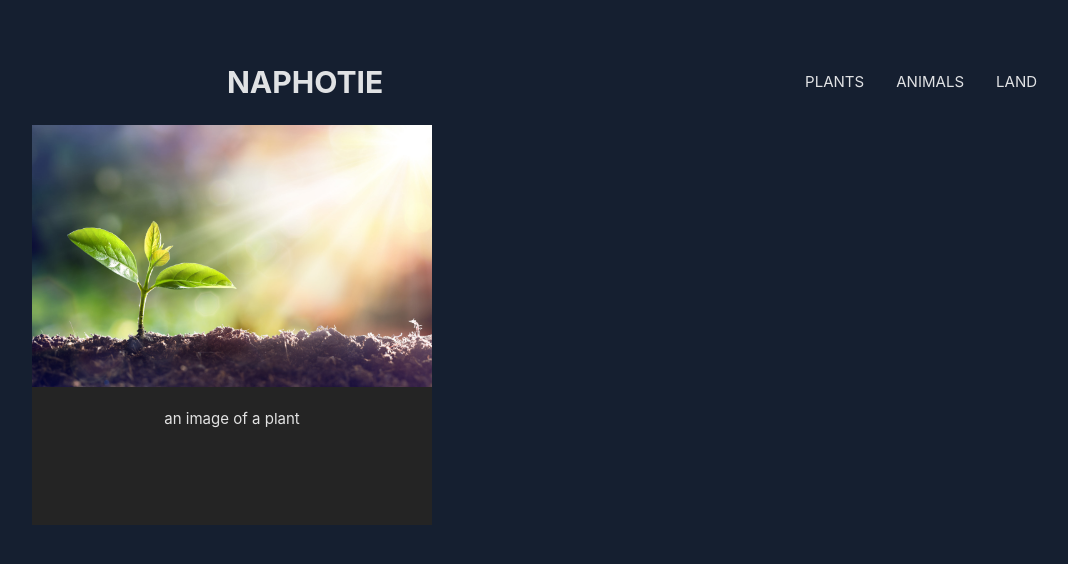
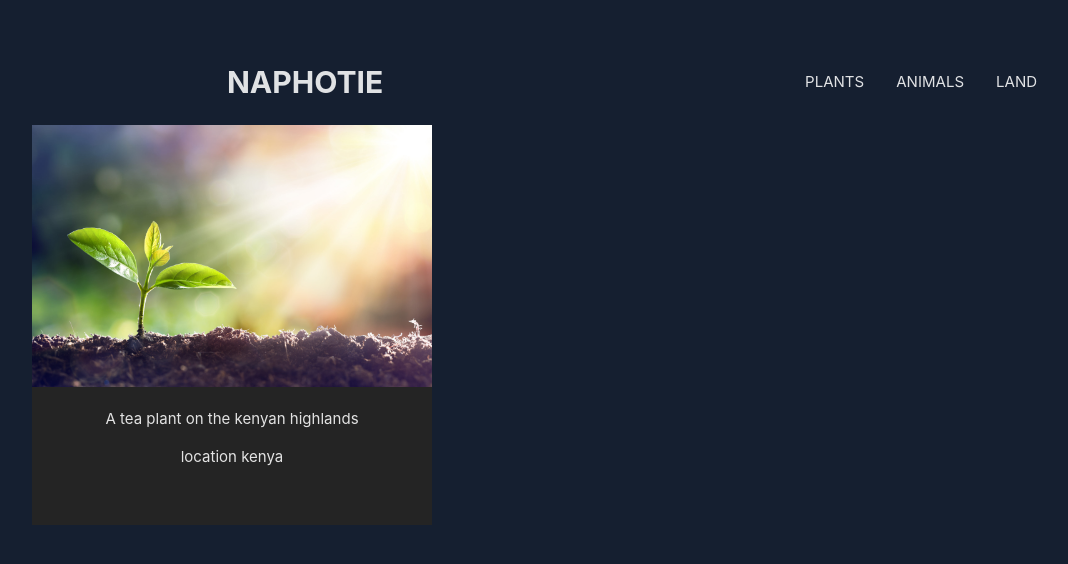
Before and after one commit to jmngandu/NAPHOTIE, a React (Vite) app in the folder naphotie/: page / in a window 1280 px wide. Shown: the top 564 px of the page, without its empty margins (8-1076 px from the left). Built offline with nearby package versions, Linux system fonts and the light colour scheme.

Commit message:
added home page

```diff
--- a/naphotie/src/Components/Hero.jsx
+++ b/naphotie/src/Components/Hero.jsx
@@ -4,7 +4,8 @@ export const Hero = (props) => {
       <div className="hero-sect">
         <div className="page-file">
           <img src="/src/assets/Plants/scaled.jpeg" />
-          <p>an image of a plant</p>
+          <p>A tea plant on the kenyan highlands</p>
+          <p>location kenya</p>
         </div>
       </div>
     </>
```
